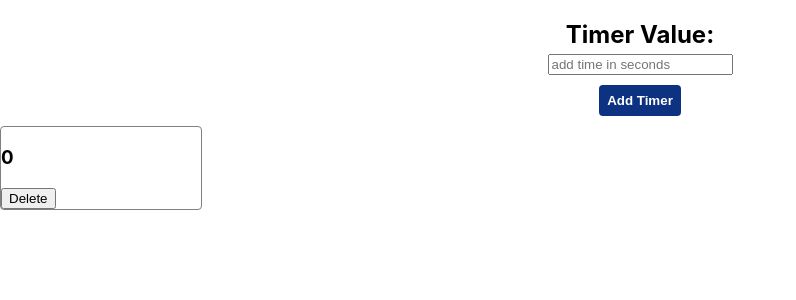
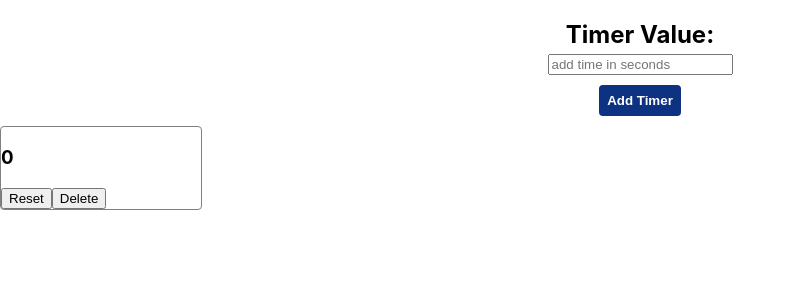
Before and after one commit to sukheja-varun/react-timers, a React (Create React App) app: page / in a window 1280 px wide. Both pictures are taken after typing "5" into the empty fields and a click on the button "Add Timer". Shown: the top 300 px of the page, without its empty margins (0-796 px from the left). Built offline with nearby package versions, Linux system fonts and the light colour scheme.

Commit message:
feat: added reset button

```diff
--- a/src/components/Timer/index.tsx
+++ b/src/components/Timer/index.tsx
@@ -19,6 +19,10 @@ const Timer: React.FC<TimerProps> = (props) => {
     return new Date(currentDateTime.getTime() + timeInSecToAdd * 1000);
   }
 
+  const onReset = () => {
+    setEndDateTime(getFutureDate());
+  };
+
   // useEffect
 
   useEffect(() => {
@@ -33,6 +37,9 @@ const Timer: React.FC<TimerProps> = (props) => {
     <div className={styles.container}>
       <h3>{timerToDisplay}</h3>
       <div>
+        <button className={styles.resetButton} onClick={onReset}>
+          Reset
+        </button>
         <button className={styles.deleteButton} onClick={onDelete}>
           Delete
         </button>
```
